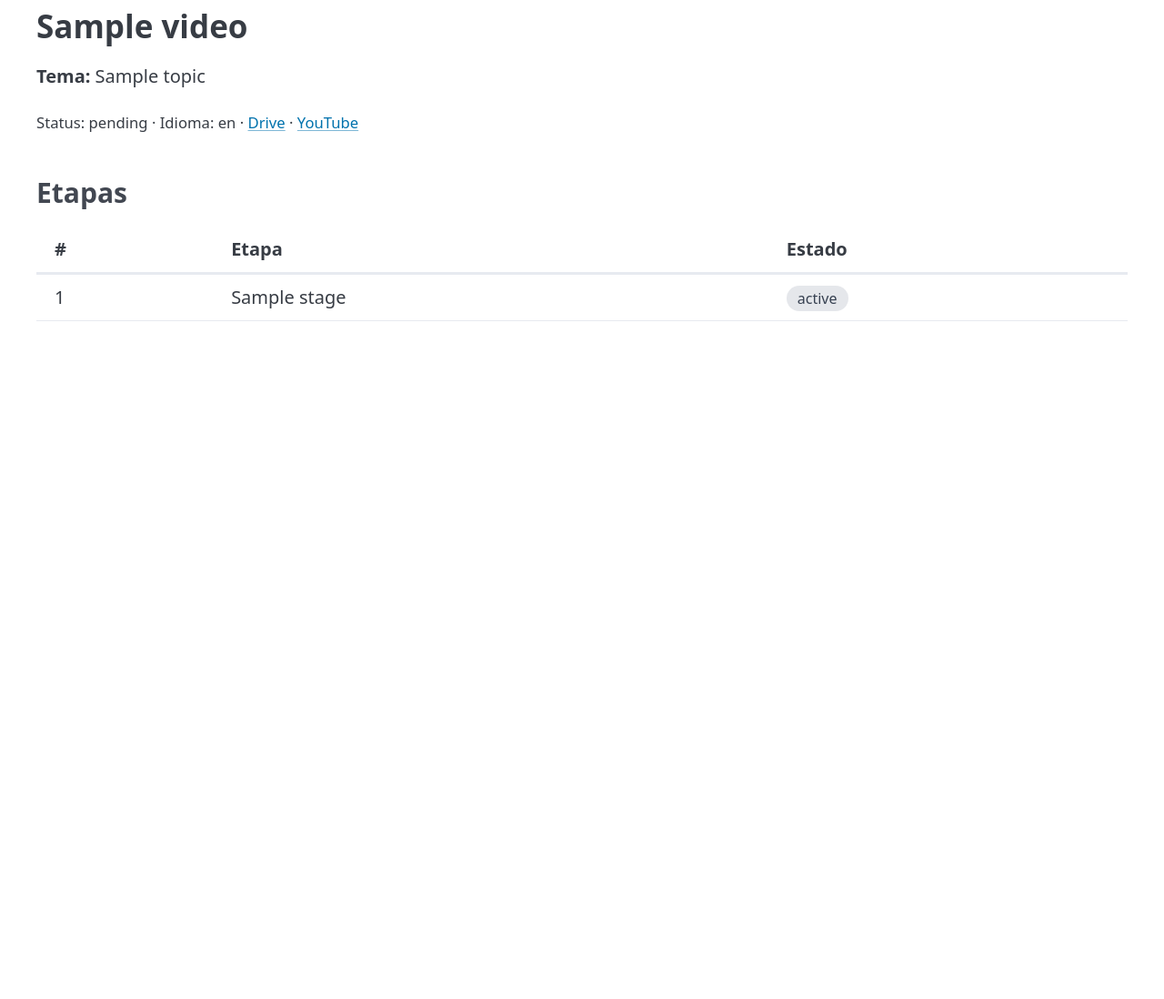
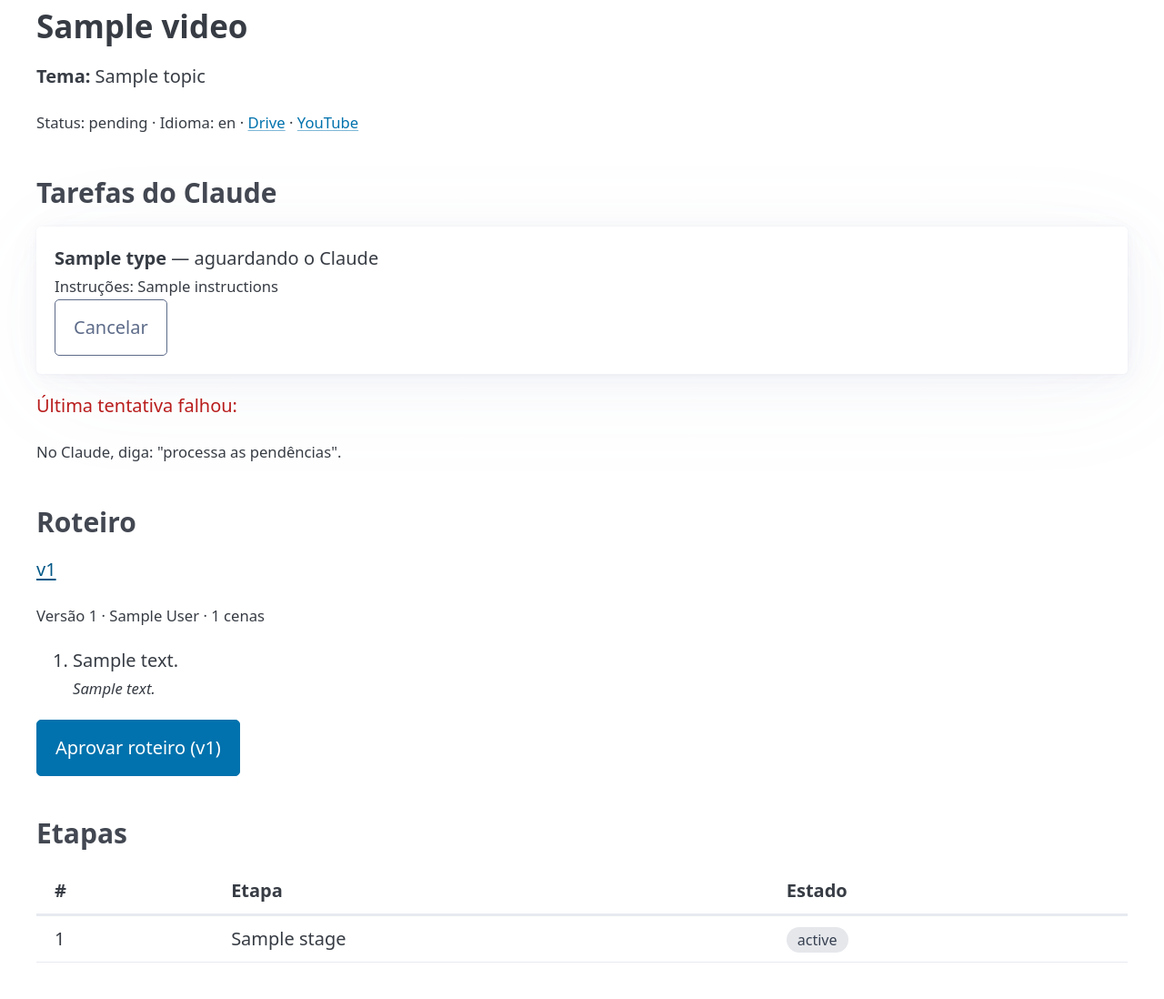
Before and after one commit to vitorrussi/canais_dark, a FastAPI app: template src/canaisdark/web/templates/video.html in a window 1280 px wide. Shown: the part 204-1302 px from the top of the page at 91% size. Before the commit the page ends 557 px from the top, so only its background shows below. Run offline with FastAPI, Linux system fonts and the light colour scheme; the template is opened without the code that fills it: most values are stand-ins (such as "Sample title", 1, 10 or a date in 2020); parts of the project's set-up code (start-up, migrations or seed data) failed here and were passed over.

Commit message:
feat: web script review, approval and tasks page
Co-Authored-By: Claude Sonnet 5.5 <noreply@anthropic.com>

```diff
--- a/src/canaisdark/web/routes.py
+++ b/src/canaisdark/web/routes.py
@@ -5,17 +5,25 @@ from fastapi import APIRouter, Depends, Form, Request
 from fastapi.responses import HTMLResponse, RedirectResponse, Response
 from fastapi.templating import Jinja2Templates
 from pydantic import ValidationError
-from sqlmodel import Session
+from sqlmodel import Session, select
 
-from canaisdark.db import get_session
+from canaisdark.db import get_engine, get_session
 from canaisdark.models import User
 from canaisdark.schemas.channel import ChannelCreate, ChannelUpdate
 from canaisdark.schemas.video import VideoCreate
-from canaisdark.services import channels, users, video_status, videos
+from canaisdark.services import channels, scripts, tasks, users, video_status, videos
 from canaisdark.services.errors import DomainError
 
 BASE = Path(__file__).parent
 templates = Jinja2Templates(directory=BASE / "templates")
+
+
+def _open_task_count() -> int:
+    with Session(get_engine()) as session:
+        return len(tasks.list_tasks(session, open_only=True))
+
+
+templates.env.globals["open_task_count"] = _open_task_count
 router = APIRouter(include_in_schema=False)
 SessionDep = Annotated[Session, Depends(get_session)]
 
@@ -48,9 +56,19 @@ WebUser = Annotated[User, Depends(web_user)]
 def _render(
     request: Request, name: str, user: User | None, status: int = 200, **ctx: object
 ) -> HTMLResponse:
+    flash = request.session.pop("flash", None) if "session" in request.scope else None
     return templates.TemplateResponse(
-        request, name, {"user": user, "state_labels": STATE_LABELS, **ctx}, status_code=status
+        request,
+        name,
+        {"user": user, "state_labels": STATE_LABELS, "flash": flash, **ctx},
+        status_code=status,
     )
+
+
+def _back(request: Request, url: str, error: Exception | None = None) -> RedirectResponse:
+    if error is not None:
+        request.session["flash"] = str(error)
+    return _redirect(url)
 
 
 def _redirect(url: str) -> RedirectResponse:
@@ -216,8 +234,17 @@ def create_video(
 
 
 @router.get("/videos/{video_id}", response_class=HTMLResponse)
-def video_page(request: Request, user: WebUser, session: SessionDep, video_id: int) -> Response:
+def video_page(
+    request: Request, user: WebUser, session: SessionDep, video_id: int, v: int | None = None
+) -> Response:
     video = videos.get_video(session, video_id)
+    versions = scripts.list_versions(session, video_id)
+    selected = next((x for x in versions if x.number == v), None) if v else None
+    if selected is None and versions:
+        selected = next((x for x in versions if x.approved), versions[0])
+    open_tasks = tasks.list_tasks(session, video_id=video_id, open_only=True)
+    failed = [t for t in tasks.list_tasks(session, video_id=video_id, status="failed")][-1:]
+    claimers = {u.id: u.name for u in session.exec(select(User))}
     return _render(
         request,
         "video.html",
@@ -225,7 +252,74 @@ def video_page(request: Request, user: WebUser, session: SessionDep, video_id: i
         video=video,
         channel=channels.get_channel(session, video.channel_id),
         stages=video_status.get_stages(session, video),
+        versions=versions,
+        selected=selected,
+        scenes=scripts.scenes_of(session, selected) if selected else [],
+        open_tasks=open_tasks,
+        failed_tasks=failed,
+        claimers=claimers,
     )
+
+
+@router.post("/videos/{video_id}/script/generate")
+def generate_script(
+    request: Request,
+    user: WebUser,
+    session: SessionDep,
+    video_id: int,
+    instructions: Annotated[str, Form()] = "",
+) -> Response:
+    try:
+        scripts.request_script(session, video_id, instructions.strip(), user)
+    except DomainError as e:
+        return _back(request, f"/videos/{video_id}", e)
+    return _back(request, f"/videos/{video_id}")
+
+
+@router.post("/videos/{video_id}/script/revision")
+def request_revision(
+    request: Request,
+    user: WebUser,
+    session: SessionDep,
+    video_id: int,
+    notes: Annotated[str, Form()] = "",
+) -> Response:
+    try:
+        scripts.request_revision(session, video_id, notes, user)
+    except DomainError as e:
+        return _back(request, f"/videos/{video_id}", e)
+    return _back(request, f"/videos/{video_id}")
+
+
+@router.post("/scripts/{version_id}/approve")
+def approve_script(
+    request: Request, user: WebUser, session: SessionDep, version_id: int
+) -> Response:
+    version = scripts.approve_script(session, version_id, user)
+    return _back(request, f"/videos/{version.video_id}")
+
+
+@router.get("/tasks", response_class=HTMLResponse)
+def tasks_page(request: Request, user: WebUser, session: SessionDep) -> Response:
+    claimers = {u.id: u.name for u in session.exec(select(User))}
+    return _render(
+        request,
+        "tasks.html",
+        user,
+        open_tasks=tasks.list_tasks(session, open_only=True),
+        recent=list(reversed(tasks.list_tasks(session)))[:20],
+        claimers=claimers,
+    )
+
+
+@router.post("/tasks/{task_id}/cancel")
+def cancel_task(request: Request, user: WebUser, session: SessionDep, task_id: int) -> Response:
+    task = tasks.get_task(session, task_id)
+    try:
+        tasks.cancel_task(session, task_id)
+    except DomainError as e:
+        return _back(request, f"/videos/{task.video_id}", e)
+    return _back(request, request.headers.get("referer", f"/videos/{task.video_id}"))
 
 
 @router.post("/videos/{video_id}/delete")
--- a/src/canaisdark/web/templates/base.html
+++ b/src/canaisdark/web/templates/base.html
@@ -14,6 +14,7 @@
       <ul><li><a href="/"><strong>Estúdio de Canais Dark</strong></a></li></ul>
       {% if user %}
       <ul>
+        <li><a href="/tasks">Pendências do Claude{% set n = open_task_count() %}{% if n %} <span class="badge pending">{{ n }}</span>{% endif %}</a></li>
         <li>{{ user.name }}</li>
         <li><form method="post" action="/logout"><button class="secondary outline">Sair</button></form></li>
       </ul>
@@ -21,6 +22,7 @@
     </nav>
   </header>
   <main class="container">
+    {% if flash %}<article class="error">{{ flash }}</article>{% endif %}
     {% block content %}{% endblock %}
   </main>
 </body>
--- a/src/canaisdark/web/templates/video.html
+++ b/src/canaisdark/web/templates/video.html
@@ -7,6 +7,58 @@
 <p><small>Status: {{ video.status }} · Idioma: {{ video.language }}
   {% if video.drive_url %}· <a href="{{ video.drive_url }}">Drive</a>{% endif %}
   {% if video.youtube_url %}· <a href="{{ video.youtube_url }}">YouTube</a>{% endif %}</small></p>
+
+<h3>Tarefas do Claude</h3>
+{% for t in open_tasks %}
+<article>
+  <strong>{{ t.type }}</strong> —
+  {% if t.status == "pending" %}aguardando o Claude{% else %}em andamento por {{ claimers.get(t.claimed_by, "?") }}
+  desde {{ t.claimed_at.strftime("%H:%M") }} (UTC){% endif %}
+  {% if t.instructions %}<br><small>Instruções: {{ t.instructions }}</small>{% endif %}
+  <form method="post" action="/tasks/{{ t.id }}/cancel"><button class="secondary outline">Cancelar</button></form>
+</article>
+{% endfor %}
+{% for t in failed_tasks %}<p class="error">Última tentativa falhou: {{ t.error }}</p>{% endfor %}
+{% if not open_tasks %}
+<details>
+  <summary role="button" class="outline">{{ "Gerar novo roteiro" if versions else "Gerar roteiro" }}</summary>
+  <form method="post" action="/videos/{{ video.id }}/script/generate">
+    <label>Instruções extras (opcional) <textarea name="instructions" rows="2"></textarea></label>
+    <button>Pedir ao Claude</button>
+  </form>
+</details>
+{% endif %}
+<p><small>No Claude, diga: "processa as pendências".</small></p>
+
+<h3>Roteiro</h3>
+{% if selected %}
+<p>
+  {% for ver in versions %}
+    <a href="/videos/{{ video.id }}?v={{ ver.number }}" {% if ver.id == selected.id %}aria-current="page"{% endif %}>v{{ ver.number }}{% if ver.approved %} ✓{% endif %}</a>{% if not loop.last %} · {% endif %}
+  {% endfor %}
+</p>
+<p><small>Versão {{ selected.number }} · {{ selected.author }} · {{ scenes|length }} cenas
+  {% if selected.approved %}· <strong>aprovada</strong>{% endif %}</small></p>
+<ol>
+  {% for sc in scenes %}<li>{{ sc.text }}{% if sc.notes %}<br><small><em>{{ sc.notes }}</em></small>{% endif %}</li>{% endfor %}
+</ol>
+{% if not selected.approved %}
+<form method="post" action="/scripts/{{ selected.id }}/approve">
+  <button>Aprovar roteiro (v{{ selected.number }})</button>
+</form>
+{% endif %}
+{% if not open_tasks %}
+<details>
+  <summary role="button" class="outline">Pedir revisão</summary>
+  <form method="post" action="/videos/{{ video.id }}/script/revision">
+    <label>O que ajustar? <textarea name="notes" rows="3" required></textarea></label>
+    <button>Enviar ao Claude</button>
+  </form>
+</details>
+{% endif %}
+{% else %}
+<p>Nenhum roteiro ainda.</p>
+{% endif %}
 
 <h3>Etapas</h3>
 <table>
```
Also changed, not shown: src/canaisdark/web/templates/tasks.html (added, +27 -0 lines), tests/test_web.py (+36 -0 lines).
